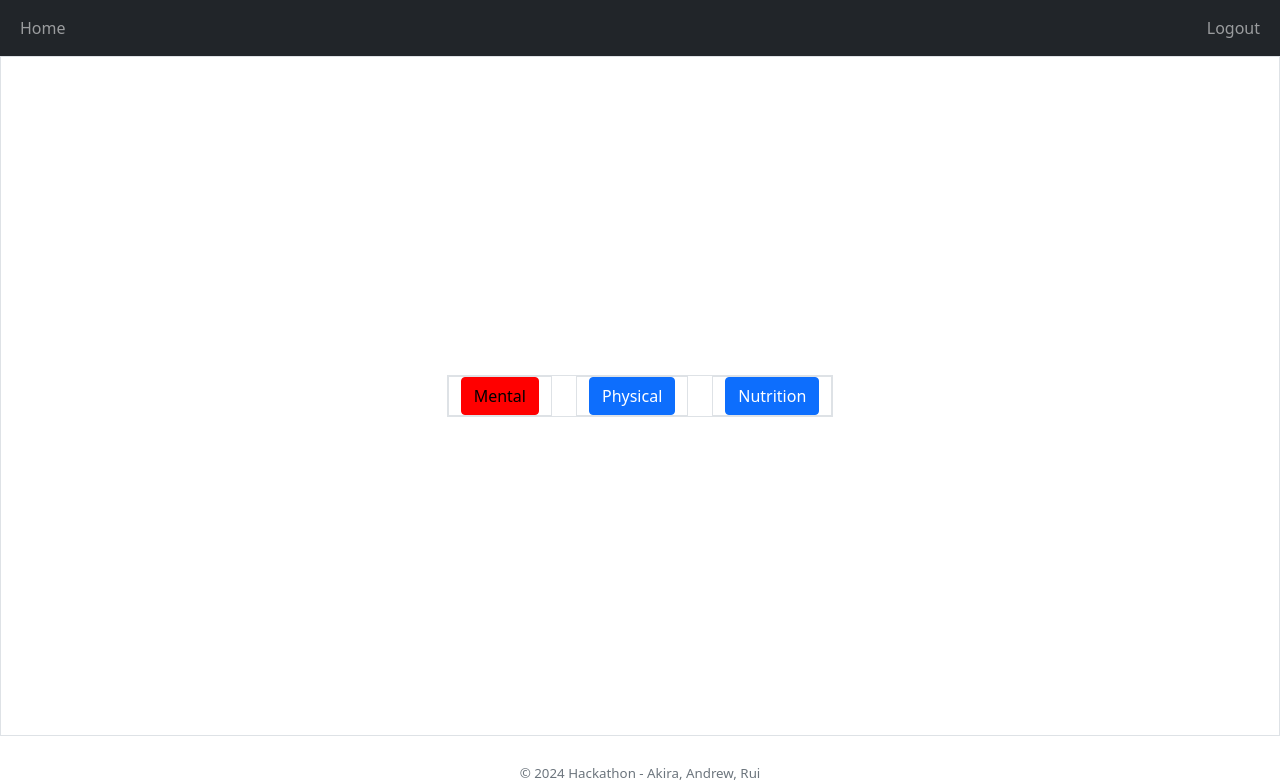
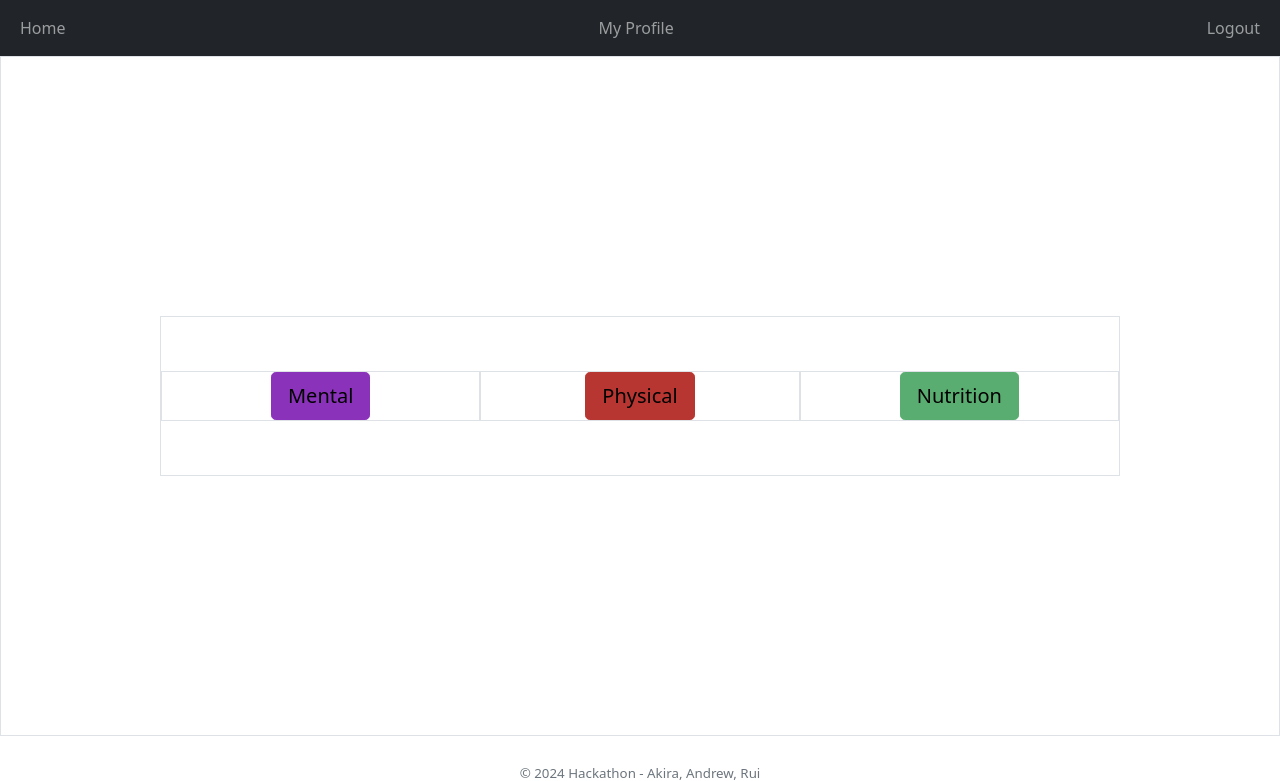
Before and after one commit to akiradurham/hoohacks2024, a Django app: page /healthyhoos/home/ in a window 1280 px wide. Shown: the top 781 px of the page. Run offline with Django 4.2, Linux system fonts and the light colour scheme; a user stored in the database is signed in; some libraries are stand-ins or nearby versions.

Commit message:
adding in stylistic things

```diff
--- a/mysite/healthyhoos/templates/healthyhoos/base.html
+++ b/mysite/healthyhoos/templates/healthyhoos/base.html
@@ -37,6 +37,15 @@ https://www.jsdelivr.com/package/npm/bootstrap?version=5.1.3
                 <ul class="navbar-nav">
                     {% if user.is_authenticated %}
                     <li class="nav-item">
+                        <a class="nav-link" href="/healthyhoos/profile"> My Profile </a>
+                    </li>
+                    {% endif %}
+                </ul>
+            </div>
+            <div>
+                <ul class="navbar-nav">
+                    {% if user.is_authenticated %}
+                    <li class="nav-item">
                         <a class="nav-link" href="/healthyhoos"> Logout </a>
                     </li>
                     {% else %}
--- a/mysite/healthyhoos/templates/healthyhoos/home.html
+++ b/mysite/healthyhoos/templates/healthyhoos/home.html
@@ -1,17 +1,15 @@
 {%extends 'healthyhoos/base.html'%}
 {% block content %}
 <div class="container-fluid border d-flex justify-content-center" style="height: 85vh; align-items: center;">
-    <div class="row border align-items-center m-0">
+    <div class="row border align-items-center m-0" style="height: 20vh; width: 75vw;">
         <div class="col border text-center">
-            <a href="/healthyhoos/mental-health" class="btn btn-primary btn-block" style="background-color: rgb(255, 0, 0); color: black; border-color: rgb(255, 0, 0); color;">Mental</a>
+            <a href="/healthyhoos/mental-health" class="btn btn-primary btn-lg" style="background-color: rgb(139, 50, 186); color: black; border-color: rgb(139, 50, 186);">Mental</a>
         </div>
-        <div class="col"></div>
         <div class="col border text-center">
-            <a href="/healthyhoos/physical-health" class="btn btn-primary btn-block ">Physical</a>
+            <a href="/healthyhoos/physical-health" class="btn btn-primary btn-lg" style="background-color: rgb(184, 54, 50); color: black; border-color: rgb(184, 54, 50);">Physical</a>
         </div>
-        <div class="col"></div>
         <div class="col border text-center">
-            <a href="/healthyhoos/nutrition" class="btn btn-primary btn-block">Nutrition</a>
+            <a href="/healthyhoos/nutrition" class="btn btn-primary btn-lg" style="background-color: rgb(90, 173, 112); color: black; border-color: rgb(90, 173, 112);">Nutrition</a>
         </div>
     </div>
 </div>
--- /dev/null
+++ b/mysite/healthyhoos/templates/healthyhoos/profile.html
@@ -0,0 +1,6 @@
+{%extends 'healthyhoos/base.html'%}
+{% block content %}
+<h1>
+    add in profile
+</h1>
+{% endblock %}
--- a/mysite/healthyhoos/templates/healthyhoos/welcome.html
+++ b/mysite/healthyhoos/templates/healthyhoos/welcome.html
@@ -1,9 +1,11 @@
 {%extends 'healthyhoos/base.html'%}
 {% block content %}
+<div class="container text-center">
     <h1>
         Welcome page
     </h1>
     <h2>
         Create an account with us and explore our app!
     </h2>
+</div>
 {% endblock %}
--- a/mysite/healthyhoos/urls.py
+++ b/mysite/healthyhoos/urls.py
@@ -13,6 +13,7 @@ urlpatterns = [
     path("physical-health/", views.physical_view, name="physical-health"),
     path("mental-health/", views.mental_view, name="mental-health"),
     path("about/", views.about_view, name="about"),
+    path("profile/", views.profile_view, name="profile"),
     path('logout/', LogoutView.as_view(), name='logout'),
     path('accounts/', include('allauth.urls')),
 ]
--- a/mysite/healthyhoos/views.py
+++ b/mysite/healthyhoos/views.py
@@ -4,8 +4,6 @@ from django.shortcuts import render
 from .models import Group
 
 from django.shortcuts import redirect
-
-
 
 
 def welcome_view(request):
@@ -16,10 +14,12 @@ def login_view(request):
     return render(request, 'healthyhoos/login.html')
 
 
+def profile_view(request):
+    return render(request, 'healthyhoos/profile.html')
+
+
 def home_view(request):
     return render(request, 'healthyhoos/home.html')
-
-
 
 
 def nutrition_view(request):
@@ -51,9 +51,6 @@ def nutrition_view(request):
         return render(request, 'healthyhoos/nutrition.html', {'nutrition_groups': nutrition_groups})
 
 
-
-
-
 def physical_view(request):
     if request.method == 'POST':
         # If it's a POST request, process the form data
@@ -81,7 +78,6 @@ def physical_view(request):
         # If it's not a POST request, just render the template with existing groups
         physical_groups = Group.objects.filter(description="physical-health")
         return render(request, 'healthyhoos/physical.html', {'physical_groups': physical_groups})
-
 
 
 def mental_view(request):
```
Also changed, not shown: mysite/healthyhoos/templates/healthyhoos/about.html (+23 -0 lines). Lines whose indentation alone changed are shown as unchanged.
